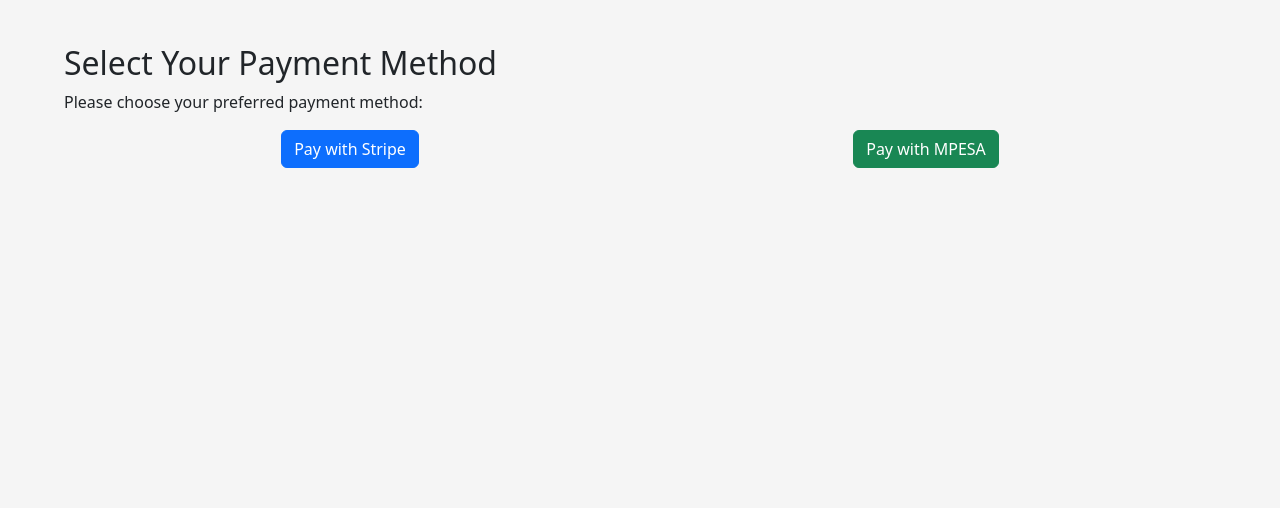
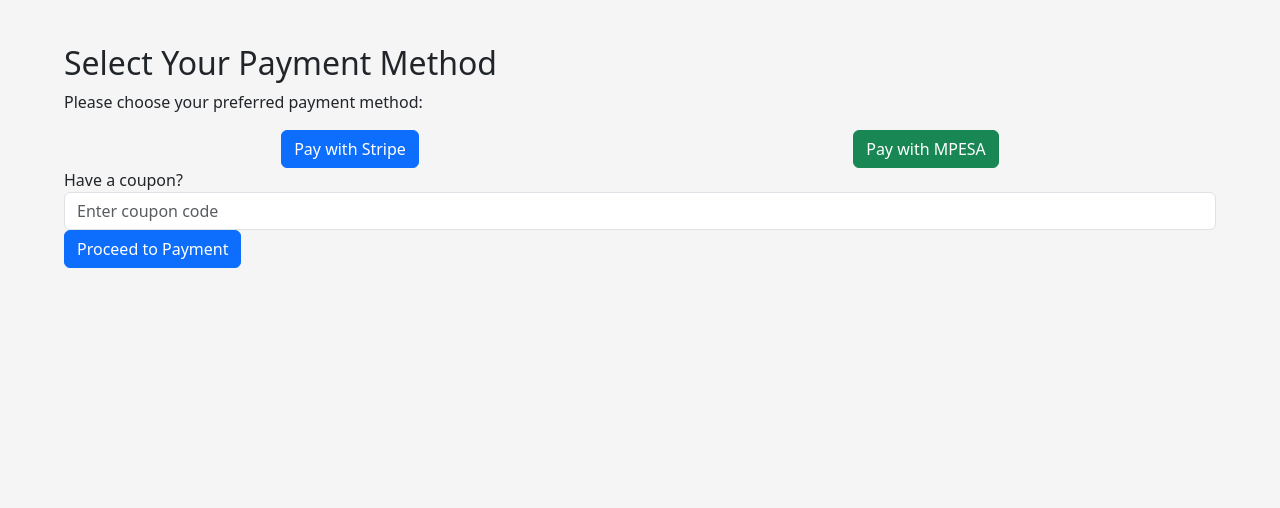
Before and after one commit to am-derrick/F_n_M-Platform, a Django app: page /payments/payment-selection/ in a window 1280 px wide. Shown: the part 56-564 px from the top of the page. Run offline with Django 5.2, Linux system fonts and the light colour scheme; the visitor is signed in with stand-in values (Sample User, id 1); parts of the project's set-up code (start-up, migrations or seed data) failed here and were passed over; some libraries are stand-ins or nearby versions; some web fonts are replaced.

Commit message:
modified: stripe coupon logic added

```diff
--- a/payments/urls.py
+++ b/payments/urls.py
@@ -1,5 +1,7 @@
 from django.urls import path
 from .views import payment_selection, create_checkout, payment_success, payment_cancelled, checkout, initiate_mpesa_payment
+
+app_name = 'payments'
 
 urlpatterns = [
     path('payment-selection/', payment_selection, name='payment_selection'),
--- a/payments/views.py
+++ b/payments/views.py
@@ -21,24 +21,48 @@
 
 @login_required
 def create_checkout(request):
-    """creates session on stripe payment checkout"""
-    session = stripe.checkout.Session.create(
-        payment_method_types=['card'],
-        line_items=[{
-            'price_data': {
-                'currency': 'usd',
-                'product_data': {
-                    'name': 'Full Membership',
+    """creates session on stripe payment checkout
+    also checks if there's an existing stripe coupon code"""
+    coupon_code = request.POST.get('coupon_code', '').strip()
+
+    if coupon_code:
+        try:
+            # Verify the coupon using Stripe's API
+            coupon = stripe.Coupon.retrieve(coupon_code)
+
+            if coupon and not coupon.get('valid', False):
+                messages.error(request, 'This coupon is invalid or has expired.')
+                return redirect('payments:payment_selection')
+
+            # Grant the user full membership
+            user = CustomUser.objects.get(username=request.user.username)
+            user.is_full_member = True
+            user.save()
+
+            messages.success(request, 'Coupon applied successfully! You are now a full member.')
+            return redirect('macroeconomics:inflation_trend')  # Redirect to paid content
+        except stripe.error.InvalidRequestError:
+            messages.error(request, 'Invalid coupon code.')
+            return redirect('payments:payment_selection')
+    else:
+        # No coupon entered, proceed to Stripe payment
+        session = stripe.checkout.Session.create(
+            payment_method_types=['card'],
+            line_items=[{
+                'price_data': {
+                    'currency': 'usd',
+                    'product_data': {
+                        'name': 'Full Membership',
+                    },
+                    'unit_amount': 1000,
                 },
-                'unit_amount': 1000,
-            },
-            'quantity': 1
-        }],
-        mode='payment',
-        success_url=request.build_absolute_uri('/accounts/payment_success'),
-        cancel_url=request.build_absolute_uri('/accounts/payment_cancelled'),
-    )
-    return JsonResponse({'id': session.id})
+                'quantity': 1
+            }],
+            mode='payment',
+            success_url=request.build_absolute_uri('/accounts/payment_success'),
+            cancel_url=request.build_absolute_uri('/accounts/payment_cancelled'),
+        )
+        return JsonResponse({'id': session.id})
 
 @login_required
 def checkout(request):
@@ -99,7 +123,7 @@
 def initiate_mpesa_payment(request):
     """initiates MPESA payment"""
     if request.method == 'POST':
-        data = json.loads(request.body)
+        data = json.loads(request.body)  # Load the JSON data sent in the request
         phone_number = data.get('phone_number')
         amount = 1000
         account_ref = "Full Membership"
--- a/templates/macroeconomics/upgrade.html
+++ b/templates/macroeconomics/upgrade.html
@@ -13,7 +13,7 @@
     const paymentSelectionButton = document.getElementById('payment-selection-button');
 
     paymentSelectionButton.addEventListener('click', function() {
-        window.location.href = "{% url 'payment_selection' %}";
+        window.location.href = "{% url 'payments:payment_selection' %}";
     });
 </script>
 
@@ -23,7 +23,7 @@
     const checkoutButton = document.getElementById('checkout-button');
 
     checkoutButton.addEventListener('click', function() {
-        fetch("{% url 'create_checkout' %}", {
+        fetch("{% url 'payments:create_checkout' %}", {
             method: 'POST',
             headers: {
                 'X-CSRFToken': '{{ csrf_token }}',
--- a/templates/payments/payment_selection.html
+++ b/templates/payments/payment_selection.html
@@ -7,12 +7,23 @@
     <h2>Select Your Payment Method</h2>
     <p>Please choose your preferred payment method:</p>
     <div class="d-flex justify-content-around">
-        <form action="{% url 'checkout' %}" method="get">
+        <form action="{% url 'payments:checkout' %}" method="get">
             <button type="submit" class="btn btn-primary">Pay with Stripe</button>
         </form>
-        <form action="{% url 'initiate_mpesa_payment' %}" method="get">
+        <form action="{% url 'payments:initiate_mpesa_payment' %}" method="get">
             <button type="submit" class="btn btn-success">Pay with MPESA</button>
         </form>
     </div>
+    <form id="payment-form" method="post" action="{% url 'payments:create_checkout' %}">
+        {% csrf_token %}
+        <div class="form-group">
+            <label for="coupon_code">Have a coupon?</label>
+            <input type="text" class="form-control" id="coupon_code" name="coupon_code" placeholder="Enter coupon code">
+        </div>
+
+        <div class="form-group">
+            <button type="submit" class="btn btn-primary">Proceed to Payment</button>
+        </div>
+    </form>
 </div>
 {% endblock %}
```
